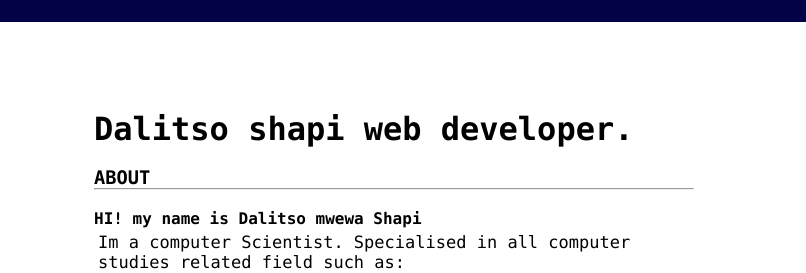
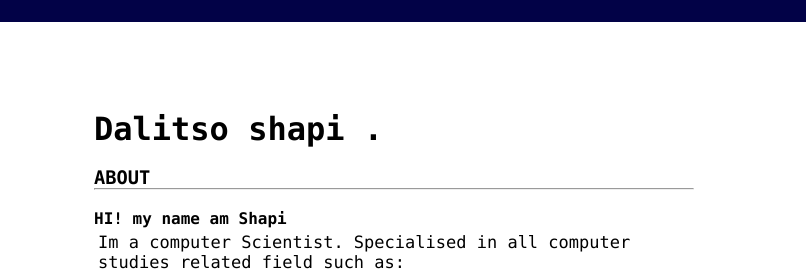
Before and after one commit to Dalitso92/Dalitsoshapi, a plain HTML site: page index.html in a window 1280 px wide. Shown: the part 98-371 px from the top of the page, 474-1280 px from the left. Drawn offline with Linux system fonts and the light colour scheme.

Commit message:
Update index.html

```diff
--- a/index.html
+++ b/index.html
@@ -57,14 +57,14 @@
 					<div class="para">
 
 
-					<h1>Dalitso shapi web developer.</h1>
+					<h1>Dalitso shapi .</h1>
 					<br>
 
 					<h3 id="about">ABOUT</h3>
 					<hr>
 					<br>
 
-					<h4>HI! my name is Dalitso mwewa Shapi</h4>
+					<h4>HI! my name am Shapi</h4>
 
 					<p>
 					Im a computer Scientist.
```
